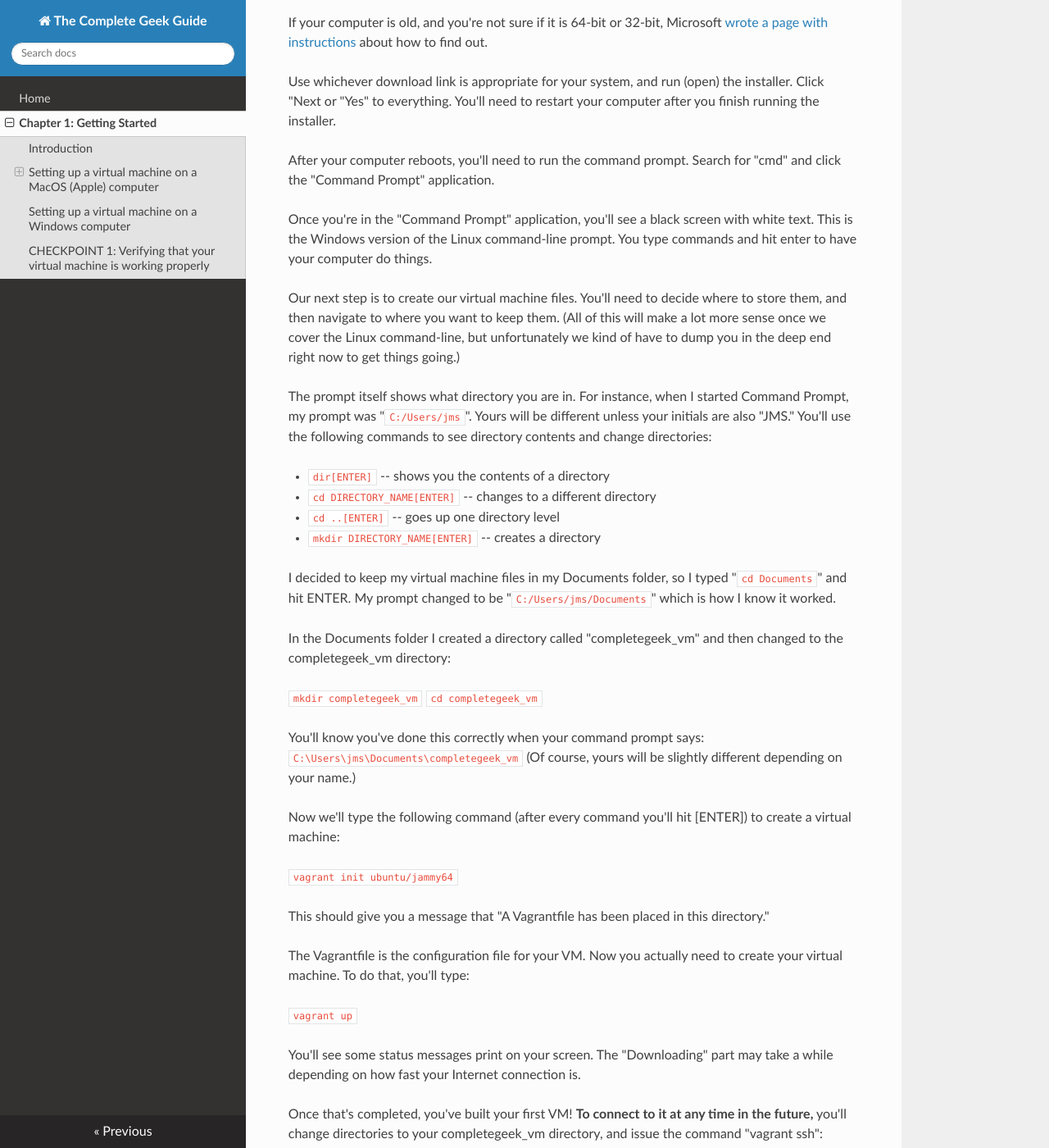
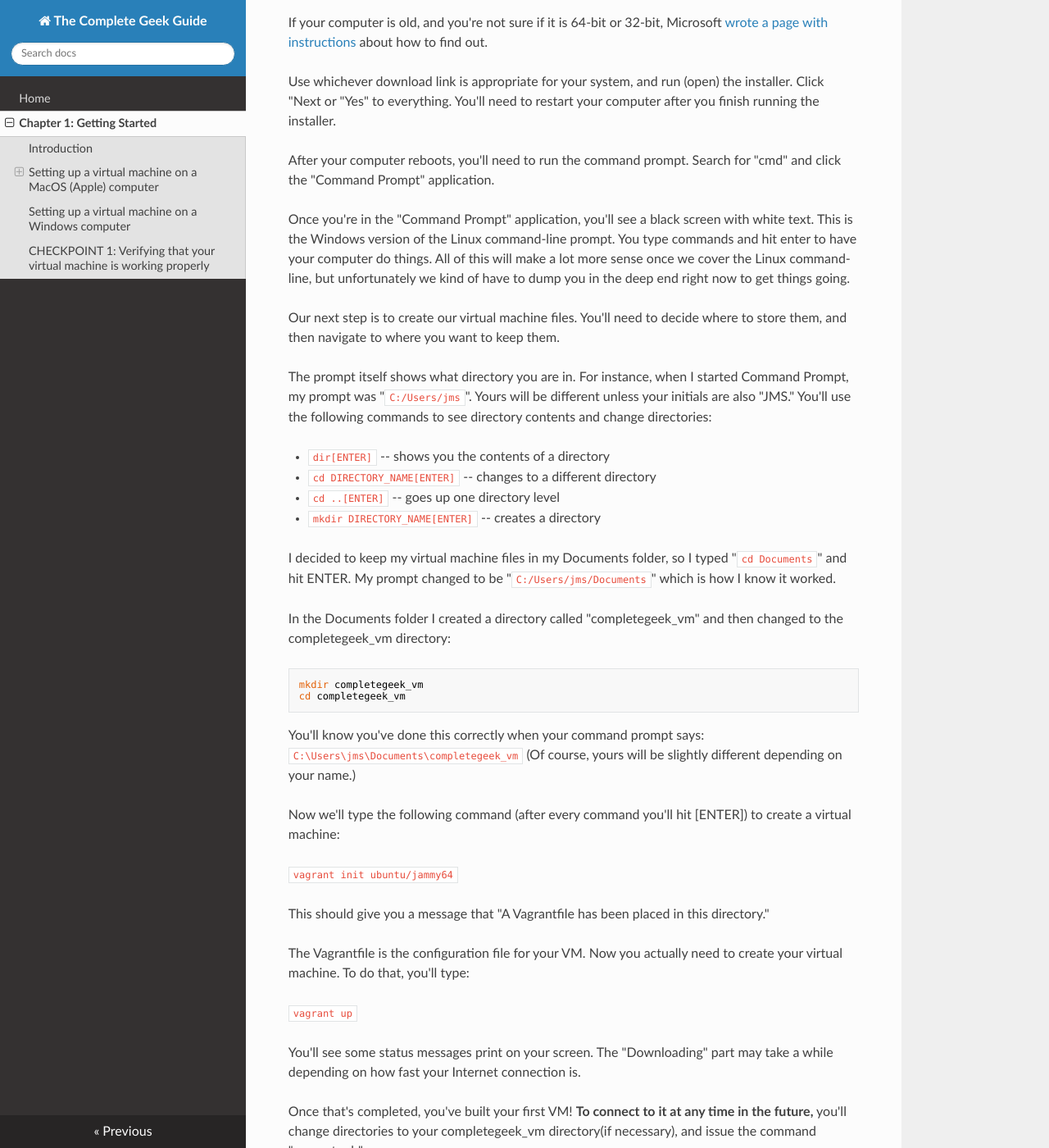
Before and after one commit to CommandLineLabs/completegeek, an MkDocs documentation site: the page built from docs/getting-started.md, in a window 1280 px wide and 1400 px high, scrolled down 2332 px. Shown: the whole window at 82% size. Built offline with MkDocs 1.6.1, drawn with Linux system fonts in a browser that asks for light colours; nearby versions of some CDN libraries; some of the changed text lies outside the part shown.

Commit message:
Minor wording and formatting fixes

````diff
--- a/docs/getting-started.md
+++ b/docs/getting-started.md
@@ -58,9 +58,9 @@ Use whichever download link is appropriate for your system, and run (open) the i
 
 After your computer reboots, you'll need to run the command prompt. Search for "cmd" and click the "Command Prompt" application.
 
-Once you're in the "Command Prompt" application, you'll see a black screen with white text. This is the Windows version of the Linux command-line prompt. You type commands and hit enter to have your computer do things.
+Once you're in the "Command Prompt" application, you'll see a black screen with white text. This is the Windows version of the Linux command-line prompt. You type commands and hit enter to have your computer do things. All of this will make a lot more sense once we cover the Linux command-line, but unfortunately we kind of have to dump you in the deep end right now to get things going.
 
-Our next step is to create our virtual machine files. You'll need to decide where to store them, and then navigate to where you want to keep them. (All of this will make a lot more sense once we cover the Linux command-line, but unfortunately we kind of have to dump you in the deep end right now to get things going.)
+Our next step is to create our virtual machine files. You'll need to decide where to store them, and then navigate to where you want to keep them.
 
 The prompt itself shows what directory you are in. For instance, when I started Command Prompt, my prompt was "`C:/Users/jms`". Yours will be different unless your initials are also "JMS." You'll use the following commands to see directory contents and change directories:
 
@@ -73,8 +73,10 @@ I decided to keep my virtual machine files in my Documents folder, so I typed "`
 
 In the Documents folder I created a directory called "completegeek_vm" and then changed to the completegeek_vm directory:
 
-`mkdir completegeek_vm`
-`cd completegeek_vm`
+```bash
+mkdir completegeek_vm
+cd completegeek_vm
+```
 
 You'll know you've done this correctly when your command prompt says:
 `C:\Users\jms\Documents\completegeek_vm`
@@ -92,7 +94,7 @@ The Vagrantfile is the configuration file for your VM. Now you actually need to
 
 You'll see some status messages print on your screen. The "Downloading" part may take a while depending on how fast your Internet connection is.
 
-Once that's completed, you've built your first VM! **To connect to it at any time in the future,** you'll change directories to your completegeek_vm directory, and issue the command "vagrant ssh":
+Once that's completed, you've built your first VM! **To connect to it at any time in the future,** you'll change directories to your completegeek_vm directory(if necessary), and issue the command "vagrant ssh":
 
 ```bash
 cd C:\Users\jms\Documents\completegeek_vm
````
